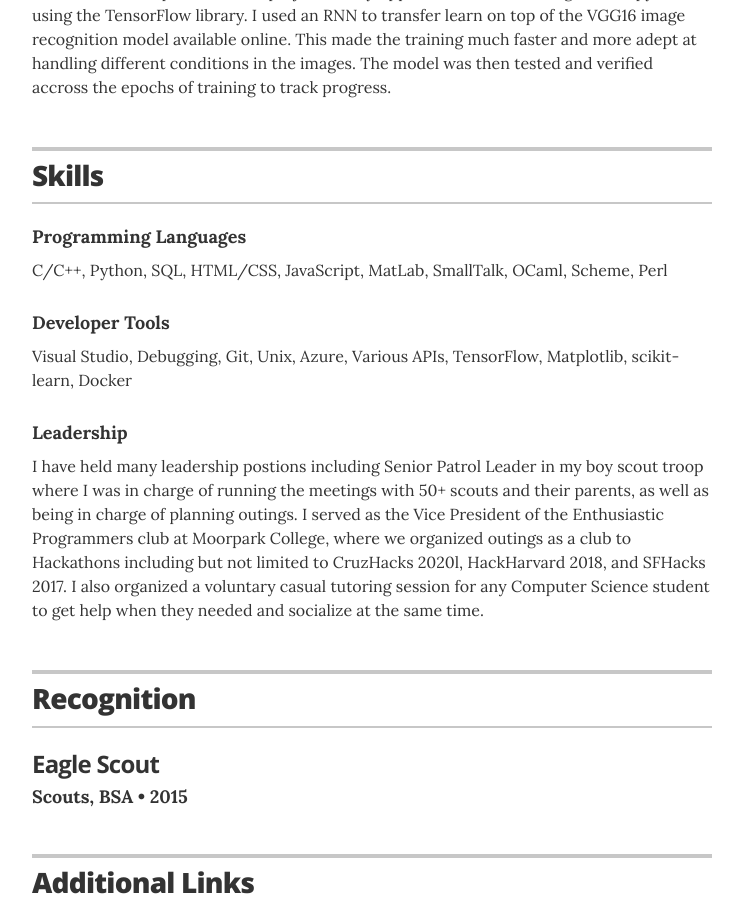
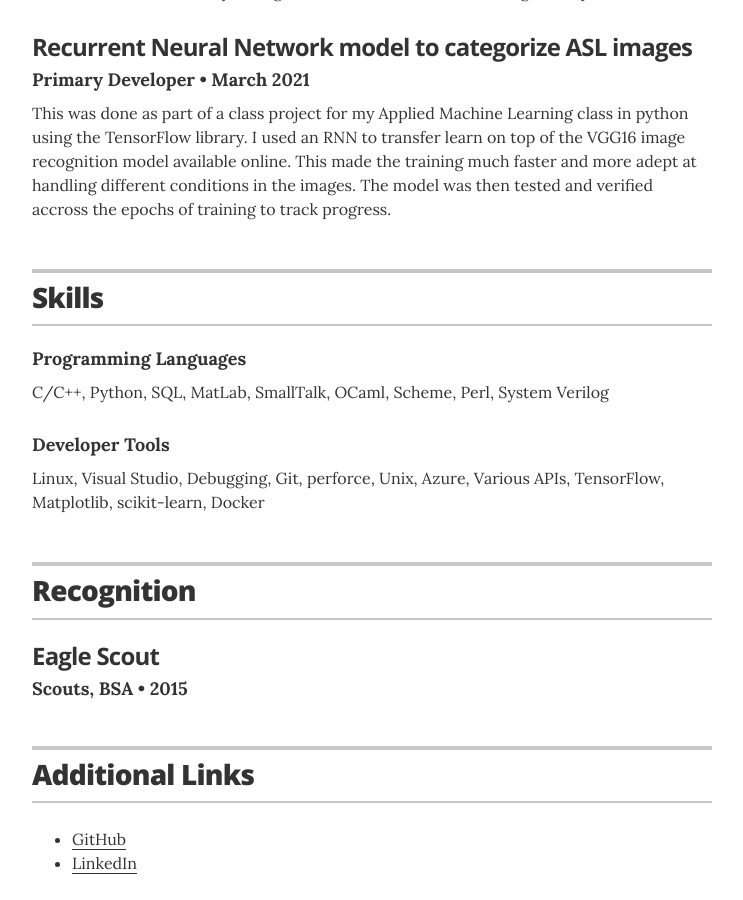
Before and after one commit to Garrett-Webb/Garrett-Webb.github.io, a Jekyll site: the page built from index.html, in a window 1280 px wide and 900 px high, scrolled down 2823 px. Shown: the whole window, without its empty margins (268-1011 px from the left). Built offline with Jekyll 4.4.1, drawn with Linux system fonts in a browser that asks for light colours; some of the changed text lies outside the part shown.

Commit message:
updating

```diff
--- a/_data/interests.yml
+++ b/_data/interests.yml
@@ -1,2 +1,2 @@
 # Interests
-- description: Distributed Systems
+- description:
--- a/_data/skills.yml
+++ b/_data/skills.yml
@@ -1,12 +1,6 @@
 # Skills
-# Organizational leadership
 - skill: Programming Languages
-  description: C/C++, Python, SQL, HTML/CSS, JavaScript, MatLab, SmallTalk, OCaml, Scheme, Perl
+  description: C/C++, Python, SQL, MatLab, SmallTalk, OCaml, Scheme, Perl, System Verilog
 
-# Communications strategy
 - skill: Developer Tools
-  description: Visual Studio, Debugging, Git, Unix, Azure, Various APIs, TensorFlow, Matplotlib, scikit-learn, Docker
-
-# Digital content development and creation
-- skill: Leadership
-  description: I have held many leadership postions including Senior Patrol Leader in my boy scout troop where I was in charge of running the meetings with 50+ scouts and their parents, as well as being in charge of planning outings. I served as the Vice President of the Enthusiastic Programmers club at Moorpark College, where we organized outings as a club to Hackathons including but not limited to CruzHacks 2020l, HackHarvard 2018, and SFHacks 2017. I also organized a voluntary casual tutoring session for any Computer Science student to get help when they needed and socialize at the same time.
+  description: Linux, Visual Studio, Debugging, Git, perforce, Unix, Azure, Various APIs, TensorFlow, Matplotlib, scikit-learn, Docker
```
Also changed, not shown: _data/experience.yml (+7 -1 lines), _data/associations.yml (line endings or trailing spaces), _data/projects.yml (line endings or trailing spaces), _data/recognitions.yml (line endings or trailing spaces).
